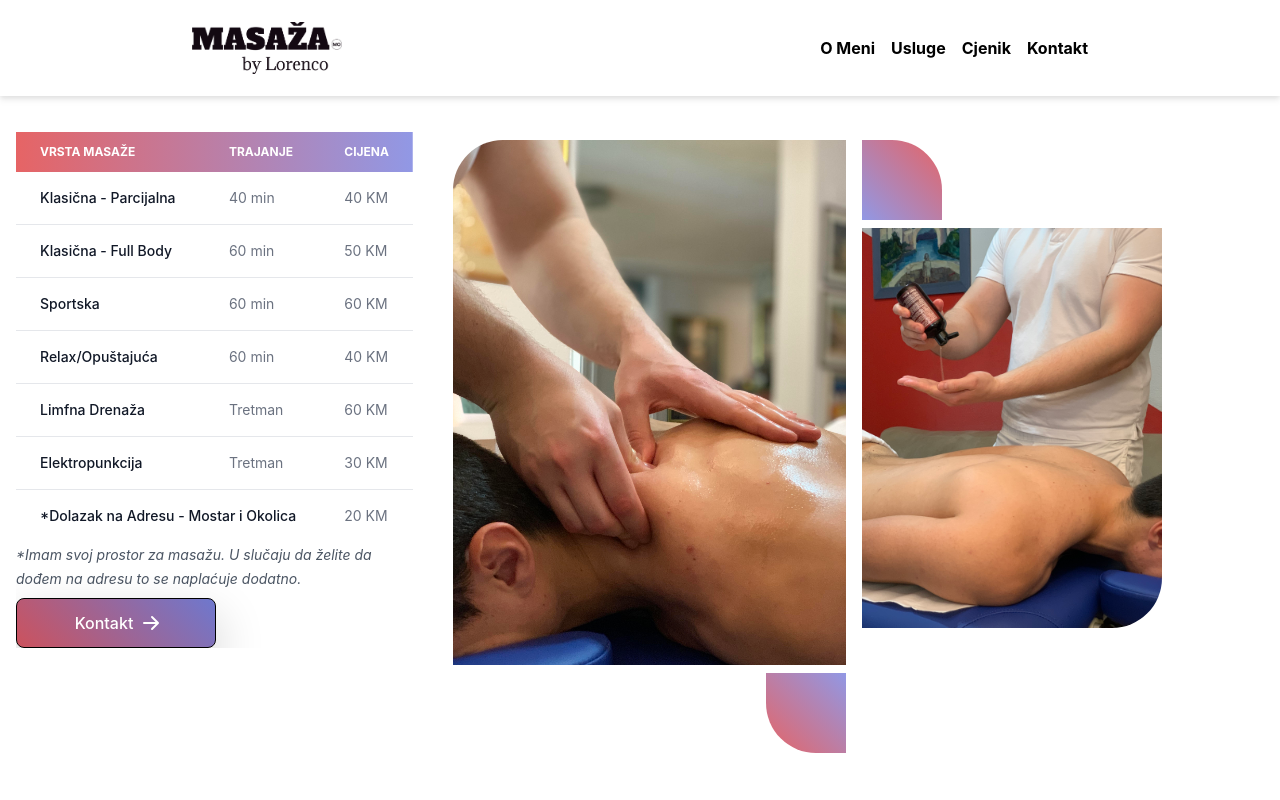
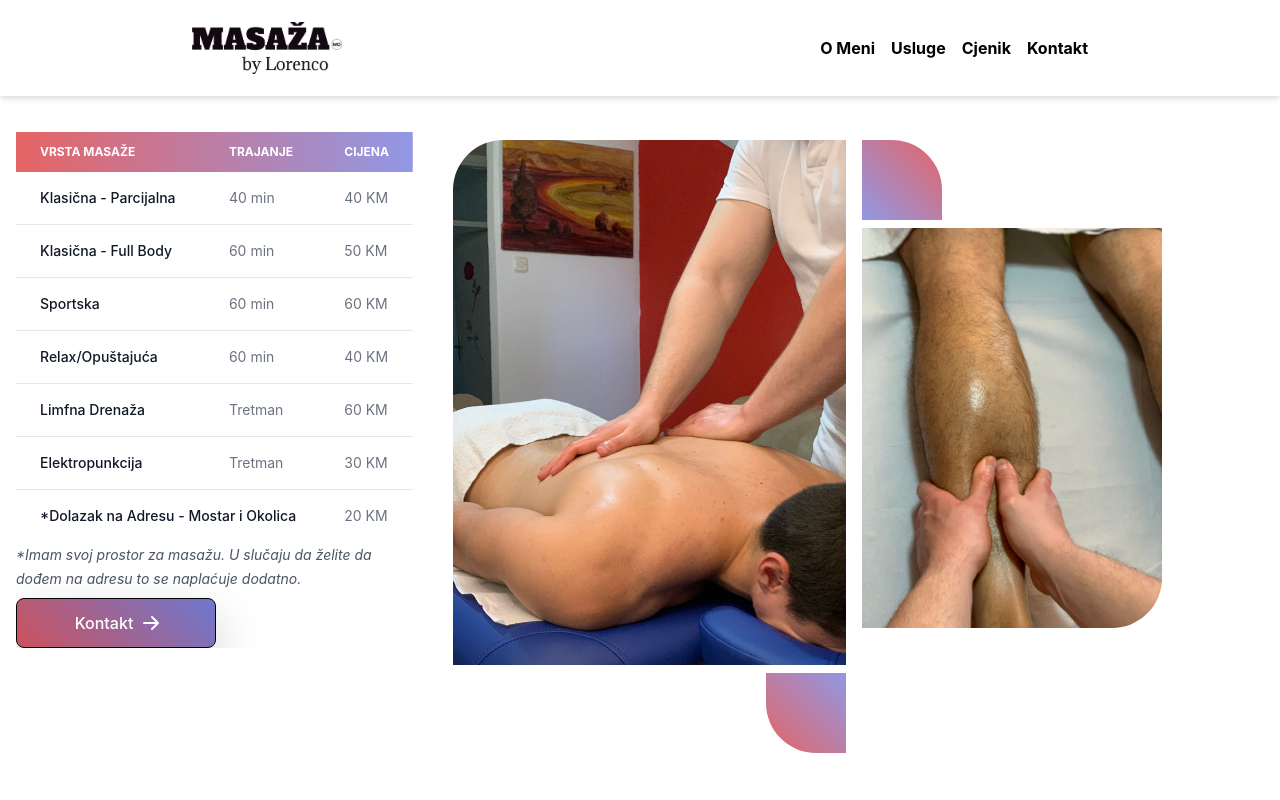
Before and after one commit to maverickcro/masazamostar, a Next.js app: page /components/Cjenik in a window 1280 px wide. Shown: the top 800 px of the page. Built offline with nearby package versions, Linux system fonts and the light colour scheme.

Commit message:
New images for Cjenik section

```diff
--- a/pages/components/SkupSlika.tsx
+++ b/pages/components/SkupSlika.tsx
@@ -10,7 +10,7 @@ export default function SkupSlika() {
           style={{ borderRadius: "16px 16px 0 0" }}
         >
           <Image
-            src="/slika1.jpg"
+            src="/slika4.jpg"
             alt="Counseling Session"
             width={300}
             height={400}
@@ -27,7 +27,7 @@ export default function SkupSlika() {
         >
           <div className="w-20 h-20 mb-2 bg-gradient-to-bl from-[#e66465] to-[#9198e5] rounded-tr-[50px]"></div>
           <Image
-            src="/slika2.jpg"
+            src="/slika5.jpg"
             alt="Professional Advice"
             width={300}
             height={400}
```
Also changed, not shown: public/slika4.jpg (added), public/slika5.jpg (added).
